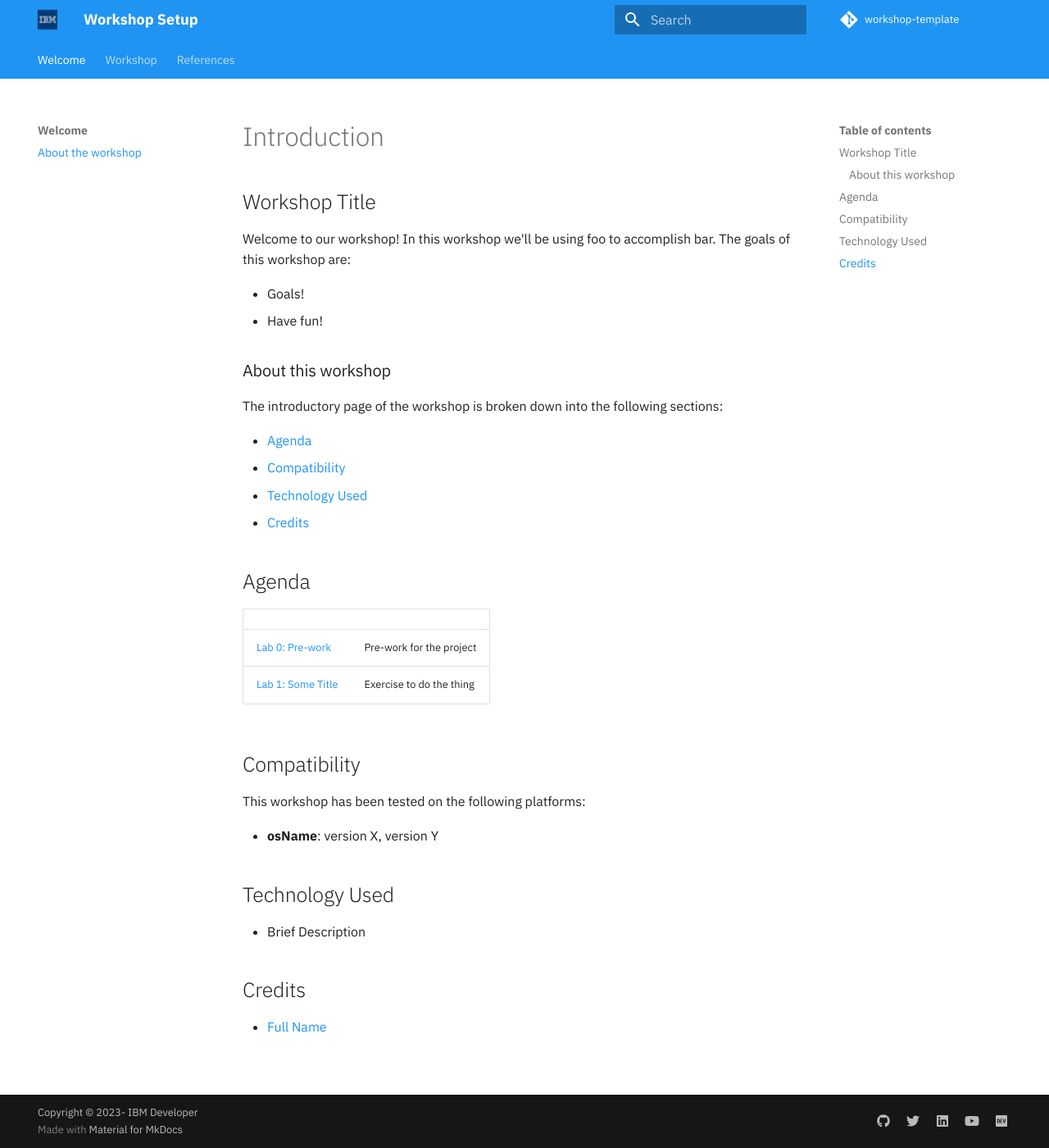
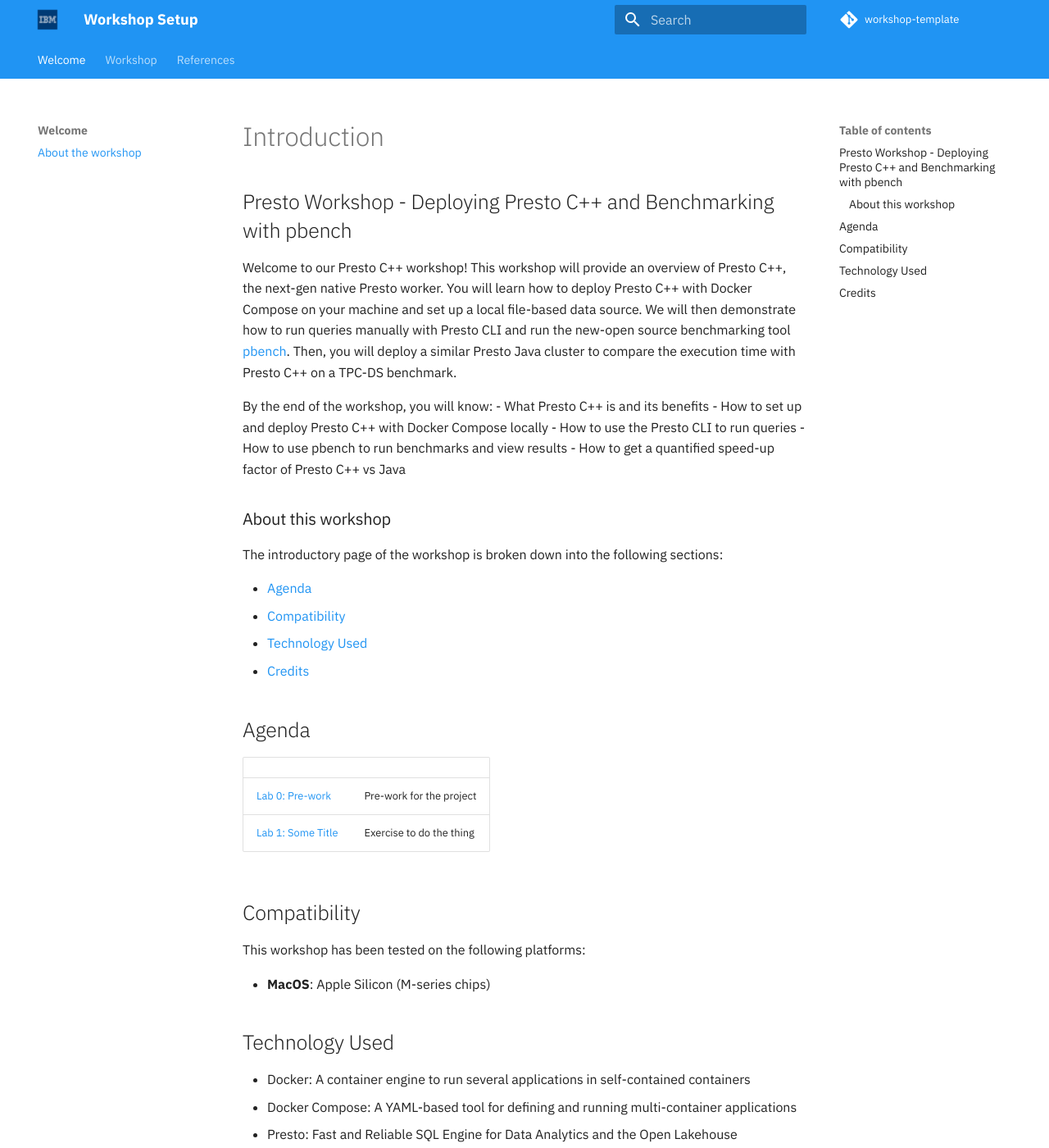
Before and after one commit to IBM/presto-benchmark-lab, an MkDocs documentation site: the page built from docs/README.md, in a window 1280 px wide and 1400 px high. Shown: the whole window at 82% size. Built offline with MkDocs 1.6.1 and Material for MkDocs 9.7.7, drawn with Linux system fonts in a browser that asks for light colours; comment, search, counter and statistics services are not loaded; some of the changed text lies outside the part shown.

Commit message:
Add deploy-presto page

```diff
--- a/docs/README.md
+++ b/docs/README.md
@@ -6,12 +6,19 @@
 
 # Introduction
 
-## Workshop Title
+## Presto Workshop - Deploying Presto C++ and Benchmarking with pbench
 
-Welcome to our workshop! In this workshop we'll be using foo to accomplish bar. The goals of this workshop are:
+Welcome to our Presto C++ workshop! This workshop will provide an overview of Presto C++, the next-gen native Presto worker.
+You will learn how to deploy Presto C++ with Docker Compose on your machine and set up a local file-based data source. We will then demonstrate how to run queries manually with Presto CLI and run the new-open source benchmarking tool
+[pbench](https://github.com/prestodb/pbench). Then, you will deploy a similar Presto Java cluster to compare
+the execution time with Presto C++ on a TPC-DS benchmark.
 
-* Goals!
-* Have fun!
+By the end of the workshop, you will know:
+- What Presto C++ is and its benefits
+- How to set up and deploy Presto C++ with Docker Compose locally
+- How to use the Presto CLI to run queries
+- How to use pbench to run benchmarks and view results
+- How to get a quantified speed-up factor of Presto C++ vs Java
 
 ### About this workshop
 
@@ -26,19 +33,24 @@
 
 |  |  |
 | :--- | :--- |
-| [Lab 0: Pre-work](pre-work/README.md) | Pre-work for the project |
-| [Lab 1: Some Title](lab-1/README.md) | Exercise to do the thing |
+| [Lab 0: Pre-work](deploy-presto/README.md) | Pre-work for the project |
+| [Lab 1: Some Title](running-pbench/README.md) | Exercise to do the thing |
 
 ## Compatibility
 
 This workshop has been tested on the following platforms:
 
-* **osName**: version X, version Y
+* **MacOS**: Apple Silicon (M-series chips)
 
 ## Technology Used
 
-* Brief Description
+* Docker: A container engine to run several applications in self-contained containers
+* Docker Compose: A YAML-based tool for defining and running multi-container applications
+* Presto: Fast and Reliable SQL Engine for Data Analytics and the Open Lakehouse
+* pbench: A new, open-source benchmarking tool for Presto
 
 ## Credits
 
-* [Full Name](https://github.com/githubid)
+* [Pramod Satya](https://github.com/pramodsatya)
+* [Andrew Xie](https://github.com/Archy-X)
+* [Allen Shen](https://github.com/allenshen13)
--- a/mkdocs.yml
+++ b/mkdocs.yml
@@ -13,8 +13,8 @@
   - Welcome:
     - About the workshop: README.md
   - Workshop:
-    - Lab 0. Pre-work: pre-work/README.md
-    - Lab 1. Some Title: lab-1/README.md
+    - 1. Deploying Presto: deploy-presto/README.md
+    - 2. Running pbench: running-pbench/README.md
   - References:
     - Additional Resources: resources/RESOURCES.md
     - Contributors: resources/CONTRIBUTORS.md
```
Also changed, not shown: docs/deploy-presto/README.md (added, +110 -0 lines), docs/pre-work/README.md (deleted, +0 -25 lines), docs/running-pbench/README.md (renamed from docs/lab-1/README.md), 1 other file.
